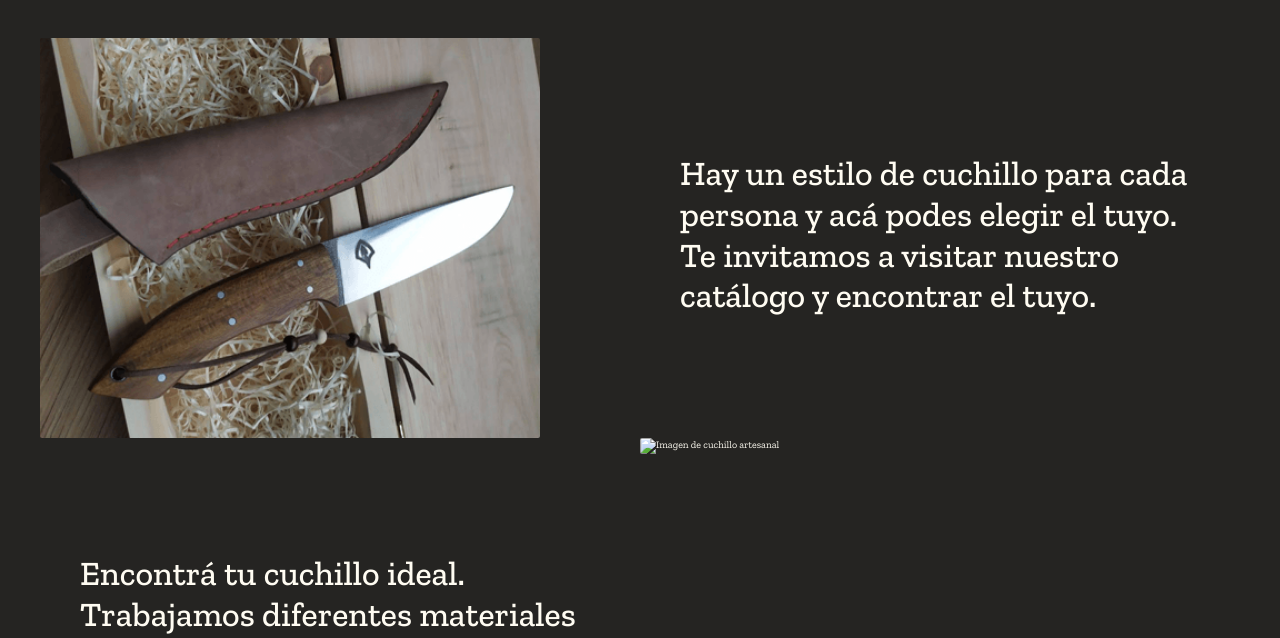
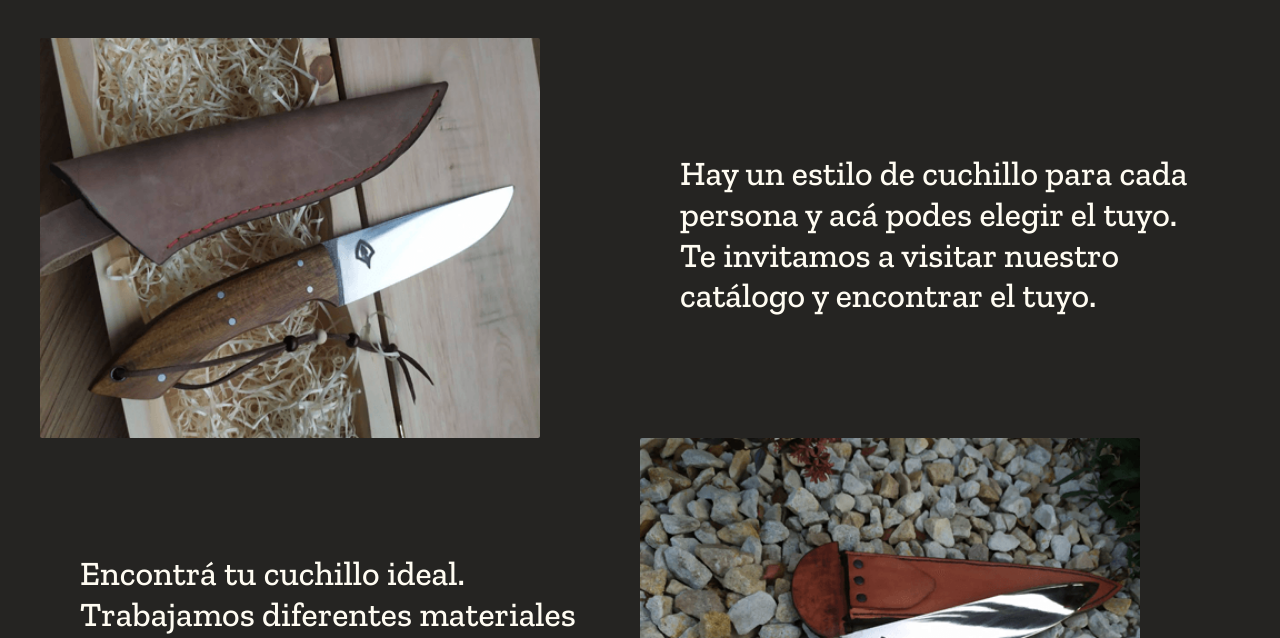
Before and after one commit to anaflecha/mfcuchillos, a website: page index.html in a window 1280 px wide. Shown: the part 162-800 px from the top of the page. Drawn offline with nearby package versions, Linux system fonts and the light colour scheme; files that its build step writes are made by us from their sources.

Commit message:
Actualización del archivo

```diff
--- a/index.html
+++ b/index.html
@@ -36,7 +36,7 @@
         <h3 class="boxhome__item__text">Encontrá tu cuchillo ideal. Trabajamos diferentes materiales para las hojas como para los cabos. Combinalos como más te guste.</h3>
       </article>
          <picture class="imagen" >
-            <img src="./img/cuchillo_2.jpg.png" alt="Imagen de cuchillo artesanal" width="50%">
+            <img src="./img/cuchillo_2.png" alt="Imagen de cuchillo artesanal" width="50%">
          </picture>
 
    </section>
```
